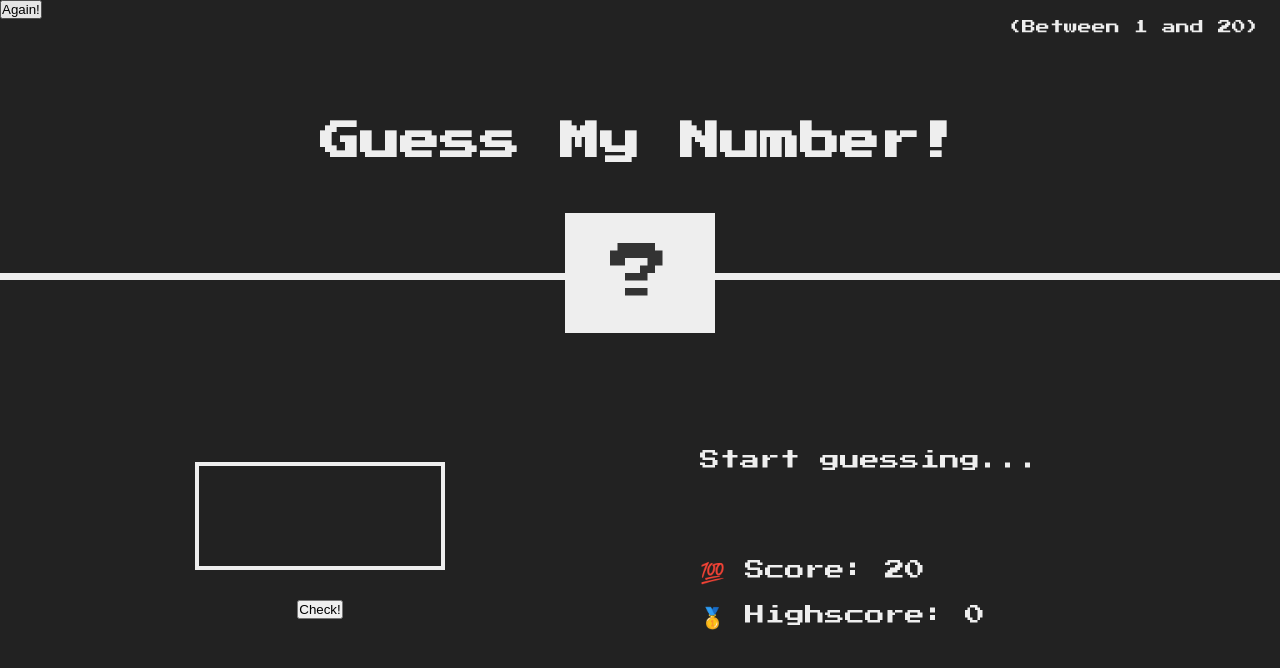
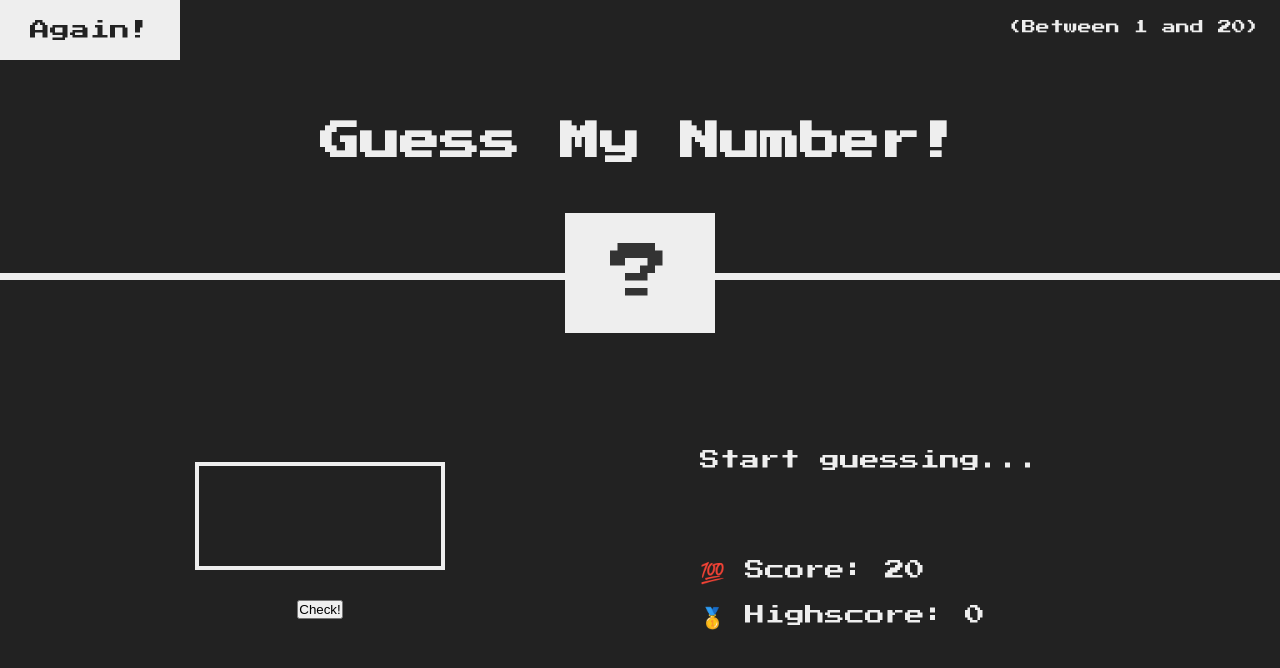
Before and after one commit to abdikafifaisal/guessmynumber, a plain HTML site: page index.html in a window 1280 px wide. Drawn offline with Linux system fonts and the light colour scheme.

Commit message:
i have changed
aka

```diff
--- a/guess.css
+++ b/guess.css
@@ -104,6 +104,16 @@ h1 {
   padding: 2rem 3rem;
   cursor: pointer;
 }
+.btnagain{
+  border: none;
+  background-color: #eee;
+  color: #222;
+  font-size: 2rem;
+  font-family: inherit;
+  padding: 2rem 3rem;
+  cursor: pointer;
+}
+
 
 .btn:hover {
   background-color: #ccc;
--- a/guess.js
+++ b/guess.js
@@ -17,4 +17,11 @@ document.querySelector('.check1').addEventListener('click', function () {
         document.querySelector('.number').textContent = number;
         document.querySelector('body').style.backgroundColor = 'green';
     }
+    document.querySelector('.btnagain').addEventListener('click',function(){
+        location.reload();
+        document.querySelector('.message').textContent='start guesing...';
+        document.querySelector('.number').textContent='?';
+        document.querySelector('body').style.backgroundColor='black';
+
+    });
 });
```
